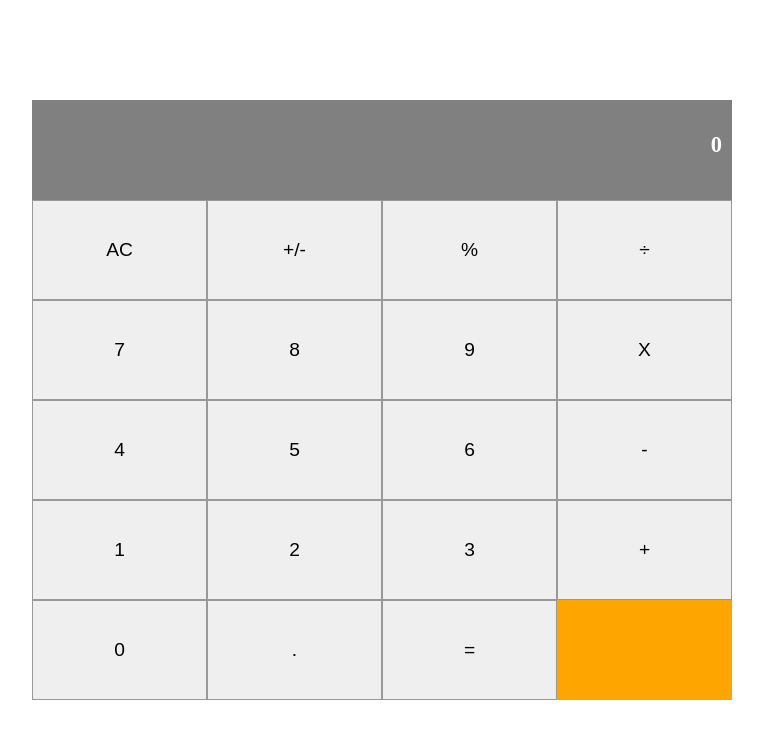
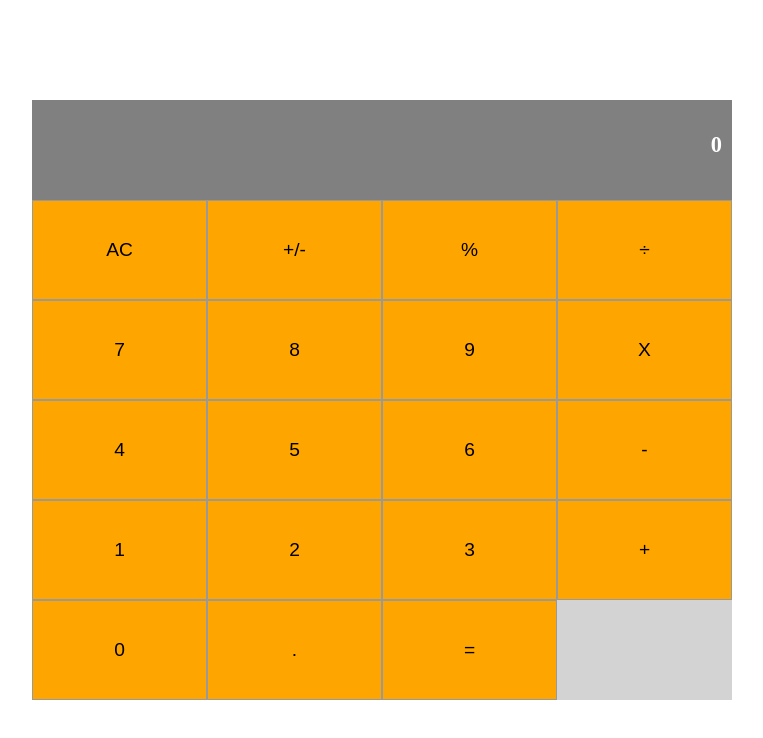
Before and after one commit to SevlaMare/reactiveCalculator, a React app: page / in a window 1280 px wide. Shown: the whole page, without its empty margins (258-1021 px from the left). Built offline with nearby package versions, Linux system fonts and the light colour scheme.

Commit message:
btn bg as prop

```diff
--- a/src/components/Button.js
+++ b/src/components/Button.js
@@ -2,10 +2,11 @@ import React from 'react';
 import PropTypes from 'prop-types';
 
 const Button = props => {
-  const { buttonName } = props;
-
+  const { buttonName, color } = props;
   return (
-    <button type="button">
+    <button type="button"
+      style={{ backgroundColor: color}}
+    >
       { buttonName }
     </button>
   );
@@ -13,10 +14,12 @@ const Button = props => {
 
 Button.propTypes = {
   buttonName: PropTypes.string,
+  color: PropTypes.string,
 };
 
 Button.defaultProps = {
   buttonName: '',
+  color: 'orange',
 };
 
 export default Button;
--- a/src/css/style.css
+++ b/src/css/style.css
@@ -23,7 +23,7 @@ body {
 
 .btnPanel {
   width: 700px;
-  background: lightgray;
+  background: #d3d3d3;
 }
 
 .rowPanel { height: 100px; }
@@ -34,7 +34,3 @@ body {
   font-size: 1.2rem;
   border: solid 1px #999;
 }
-
-.rowPanel:nth-of-type(n) {
-  background: orange;
-}
```
